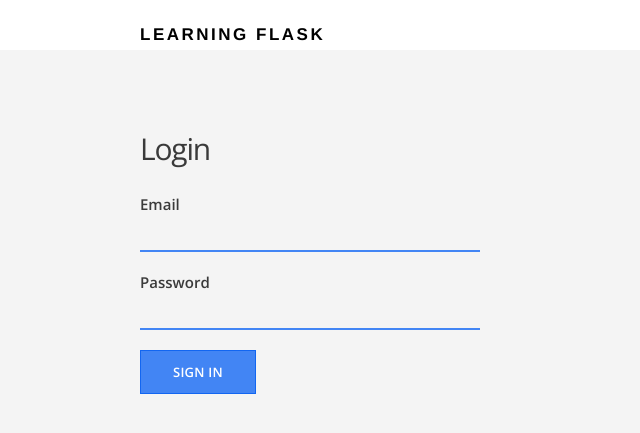
After one commit to hessproject/flask_tutorial, a Flask app: page /login in a window 1280 px wide. The commit adds this page. Shown: the top 433 px of the page, without its empty margins (0-640 px from the left). Run offline with Flask 2, Linux system fonts and the light colour scheme.

Commit message:
login/logout functionality

```diff
--- a/forms.py
+++ b/forms.py
@@ -8,3 +8,8 @@ class SignupForm(FlaskForm):
     email = StringField('Email', validators=[DataRequired(), Email('Please enter a valid email address.')])
     password = PasswordField('Password', validators=[DataRequired(), Length(min=6, message="Passwords must be at least 6 characters.")])
     submit = SubmitField('Sign up')
+
+class LoginForm(FlaskForm):
+    email = StringField('Email', validators=[DataRequired(), Email('Please enter a valid email address.')])
+    password = PasswordField('Password', validators=[DataRequired()])
+    submit = SubmitField("Sign In")
--- a/routes.py
+++ b/routes.py
@@ -1,6 +1,6 @@
-from flask import Flask, render_template, request
+from flask import Flask, render_template, request, session, redirect, url_for
 from models import db, User
-from forms import SignupForm
+from forms import SignupForm, LoginForm
 
 app = Flask(__name__)
 
@@ -25,10 +25,37 @@ def signup():
         newuser = User(form.first_name.data, form.last_name.data, form.email.data, form.password.data)
         db.session.add(newuser)
         db.session.commit()
-        return 'Success!'
+
+        session['email'] = newuser.email
+        return redirect(url_for('home'))
+
     else:
         return render_template('signup.html', form=form)
 
+@app.route('/home')
+def home():
+    return render_template('home.html')
+
+@app.route('/login', methods=['GET', 'POST'])
+def login():
+    form = LoginForm()
+
+    if request.method == 'POST' and form.validate():
+        email = form.email.data
+        password = form.password.data
+        user = User.query.filter_by(email=email).first()
+
+        if user is not None and user.check_password(password):
+            session['email'] = form.email.data
+            return redirect(url_for('home'))
+
+
+    return render_template('login.html', form=form)
+
+@app.route('/logout')
+def logout():
+    session.pop('email', None)
+    return redirect(url_for('index'))
 
 if __name__ == "__main__":
     app.run(debug=True)
--- a/templates/index.html
+++ b/templates/index.html
@@ -6,7 +6,7 @@
 
         <div class="section-content">
             <h2>Discover places near you.</h2>
-            <a href="#" class="btn-primary">Sign Up</a>
+            <a href="{{ url_for('signup') }}" class="btn-primary">Sign Up</a>
             <a href="{{ url_for('about') }}" class="btn-secondary">Learn More</a>
         </div>
 
--- /dev/null
+++ b/templates/login.html
@@ -0,0 +1,37 @@
+{% extends 'layout.html' %}
+
+{% block content %}
+<main class="container signup-section">
+    <div class="section-content">
+        <h2>Login</h2>
+        <form method="POST" action="/login">
+            {{ form.hidden_tag() }}
+
+            <div class="form-group">
+                {{ form.email.label }}
+
+                {% if form.email.errors %}
+                    {% for error in form.email.errors %}
+                        <p class="error-message">{{ error }}</p>
+                    {% endfor %}
+                {% endif %}
+
+                {{ form.email }}
+            </div>
+            <div class="form-group">
+                {{ form.password.label }}
+
+                {% if form.password.errors %}
+                    {% for error in form.password.errors %}
+                        <p class="error-message">{{ error }}</p>
+                    {% endfor %}
+                {% endif %}
+
+                {{ form.password }}
+            </div>
+            {{form.submit(class='btn-primary')}}
+
+        </form>
+    </div>
+</main>
+{% endblock %}
```
Also changed, not shown: templates/home.html (added, +9 -0 lines).
